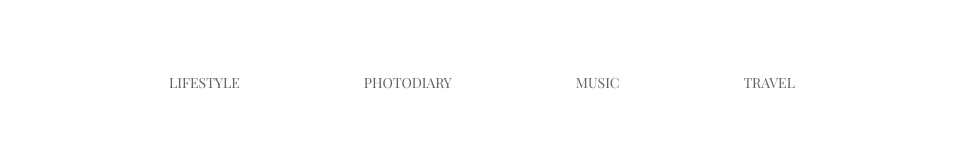
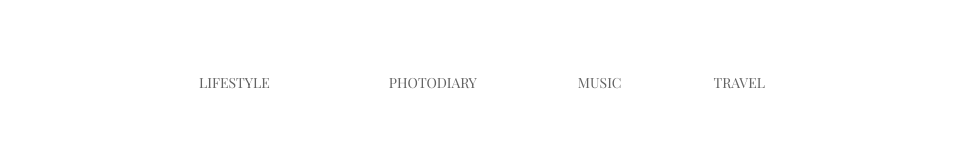
Before and after one commit to andryxins/goit-fe-course, a plain HTML site: page html-css/module-03/index.html in a window 1280 px wide. Shown: the top 161 px of the page, without its empty margins (158-1116 px from the left). Drawn offline with nearby package versions, Linux system fonts and the light colour scheme.

Commit message:
fixed navgation margin

```diff
--- a/html-css/module-03/css/styles.css
+++ b/html-css/module-03/css/styles.css
@@ -51,23 +51,35 @@ img {
   padding: 0;
   width: 100%;
   text-align: center;
+  font-size: 0px;
 
 }
 
 .navigation li {
   display: inline-block;
+  padding: 0;
   list-style: none;
   text-decoration: none;
   text-transform: uppercase;
-  text-align: right;
 
 }
 
-.navigation li:not(:last-child) {
-  margin-right: 120px;
+.navigation li:nth-child(1) {
+    margin-right: 119px;
 }
 
+.navigation li:nth-child(2) {
+    margin-right: 101px;
+}
+
+.navigation li:nth-child(3) {
+    margin-right: 92px;
+}
+
+
 .navigation a {
+  display: inline-block;
+  padding: 0;
   text-decoration: none;
   font-size: 14px;
   line-height: 24px;
```
